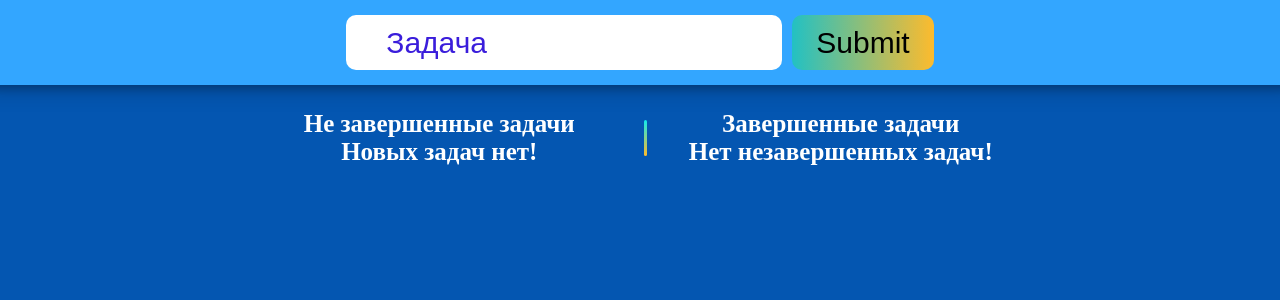
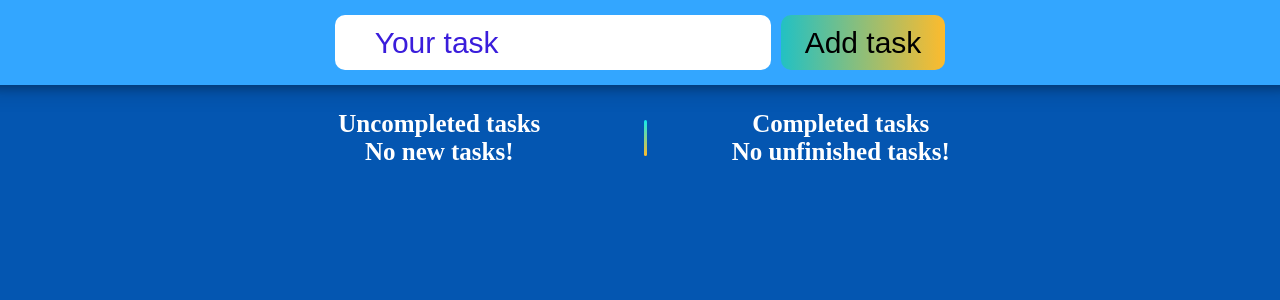
Before and after one commit to Taboo11/todolist, a React (Create React App) app: page / in a window 1280 px wide. Shown: the top 300 px of the page. Built offline with nearby package versions, Linux system fonts and the light colour scheme.

Commit message:
change lanuage

```diff
--- a/src/components/TodoForm/TodoForm.js
+++ b/src/components/TodoForm/TodoForm.js
@@ -17,9 +17,9 @@ export function TodoForm({ inputHandler }) {
           name="text"
           value={text}
           onChange={(event) => setText(event.target.value)}
-          placeholder="Задача"
+          placeholder="Your task"
         />
-        <Button type="submit">Submit</Button>
+        <Button type="submit">Add task</Button>
       </form>
     </>
   );
--- a/src/components/TodoList/TodoList.js
+++ b/src/components/TodoList/TodoList.js
@@ -9,8 +9,8 @@ export function TodoList({
 }) {
   return (
     <div className={styles.todoList}>
-      <h2>Не завершенные задачи</h2>
-      {!notNewTodosCount && <h2>Новых задач нет!</h2>}
+      <h2>Uncompleted tasks</h2>
+      {!notNewTodosCount && <h2>No new tasks!</h2>}
       {todos.map(
         (todo) =>
           !todo.isComplete && (
--- a/src/components/TodoListComplete/TodoListComplete.js
+++ b/src/components/TodoListComplete/TodoListComplete.js
@@ -16,12 +16,12 @@ export function TodoListComplete({
           className={styles.deleteAllButton}
           onClick={() => deleteAllTodos()}
         >
-          Удалить все задачи
+          Delete all tasks
         </button>
       ) : (
-        <h2>Завершенные задачи</h2>
+        <h2>Completed tasks</h2>
       )}
-      {!compeleTodosCount && <h2>Нет незавершенных задач!</h2>}
+      {!compeleTodosCount && <h2>No unfinished tasks!</h2>}
       {todos.map(
         (todo) =>
           todo.isComplete && (
```
